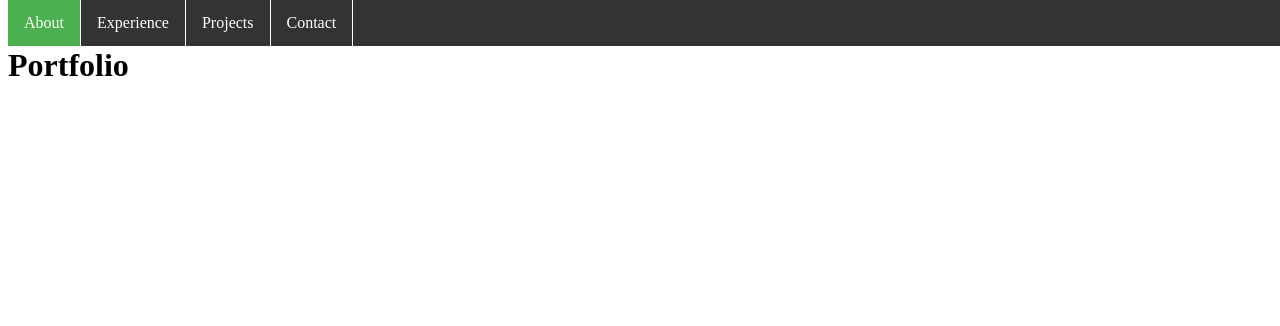
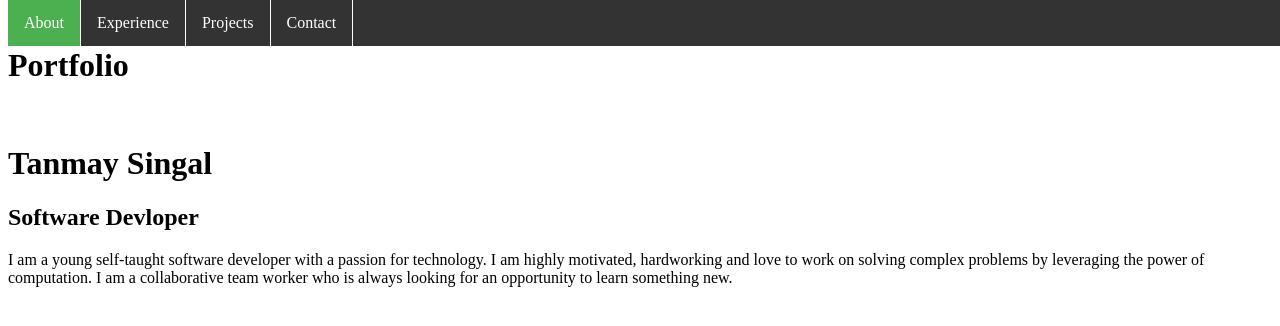
Before and after one commit to singaltanmay/singaltanmay.github.io, a React (Create React App) app: page / in a window 1280 px wide. Shown: the top 326 px of the page. Built offline with nearby package versions, Linux system fonts and the light colour scheme.

Commit message:
Added About section

```diff
--- a/src/App.js
+++ b/src/App.js
@@ -1,6 +1,7 @@
 import React, { Component } from "react";
 import "./App.css";
 import NavBar from "./components/NavBar.js";
+import Intro from "./components/Intro.js";
 
 class App extends React.Component {
   render() {
@@ -11,6 +12,8 @@ class App extends React.Component {
         </header>
         <br />
         <h1>Portfolio</h1>
+        <br />
+        <Intro />
       </div>
     );
   }
--- /dev/null
+++ b/src/components/Intro.js
@@ -0,0 +1,18 @@
+import React from "react";
+
+const Intro = () => {
+  return (
+    <div>
+      <h1>Tanmay Singal</h1>
+      <h2>Software Devloper</h2>
+      <p>
+        I am a young self-taught software developer with a passion for
+        technology. I am highly motivated, hardworking and love to work on
+        solving complex problems by leveraging the power of computation. I am a
+        collaborative team worker who is always looking for an opportunity to
+        learn something new.
+      </p>
+    </div>
+  );
+};
+export default Intro;
```
